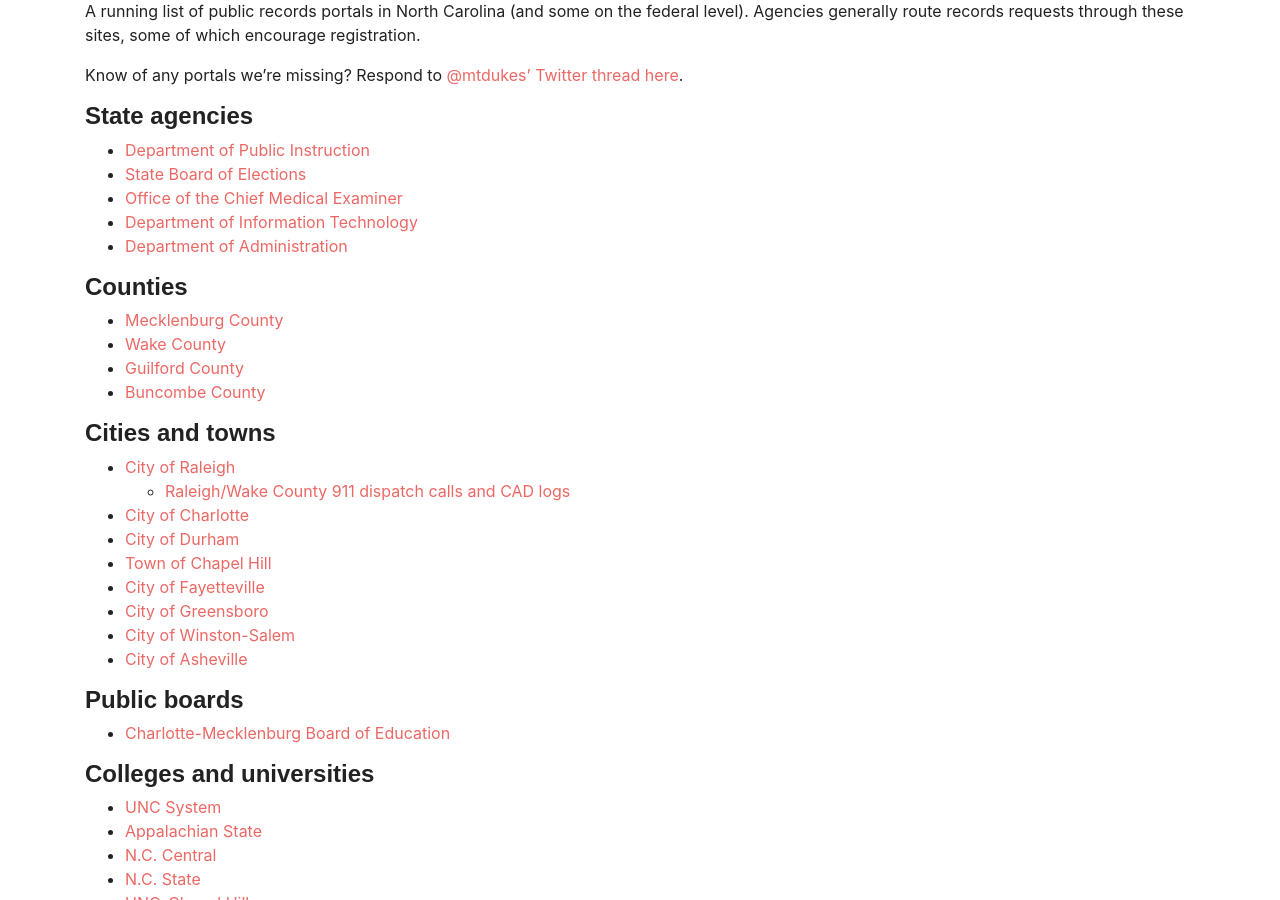
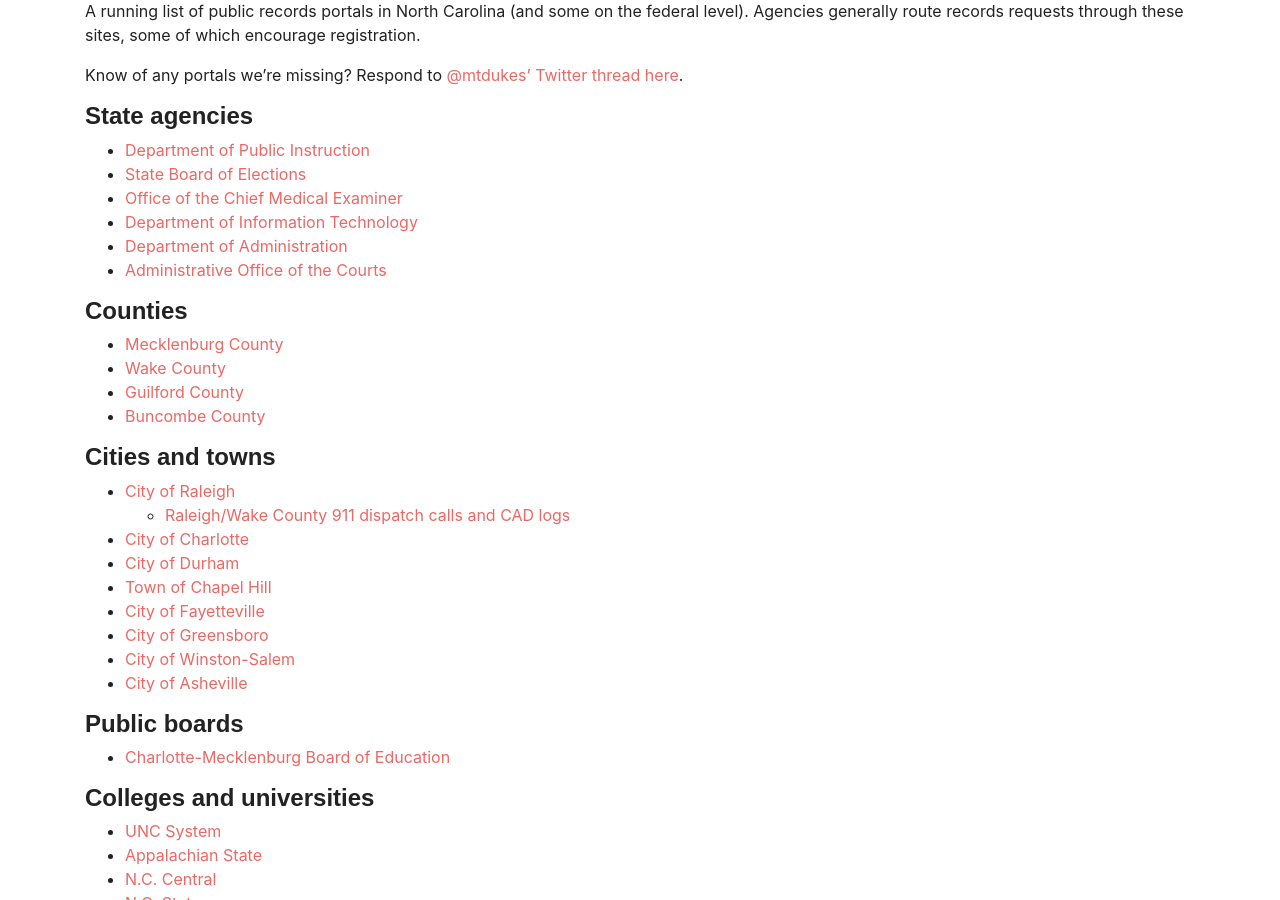
Before and after one commit to mtdukes/data-journalism-lab, a Jekyll site: the page built from _pages/public_records.md, in a window 1280 px wide and 900 px high, scrolled down 704 px. Built offline with Jekyll 4.4.1, drawn with Linux system fonts in a browser that asks for light colours; some web fonts are replaced.

Commit message:
adding aoc portal

```diff
--- a/_pages/public_records.md
+++ b/_pages/public_records.md
@@ -33,6 +33,7 @@
 * [Office of the Chief Medical Examiner](https://www.ocme.dhhs.nc.gov/docrequest.asp)
 * [Department of Information Technology](https://it.nc.gov/contact/public-records-requests/public-record-request-form)
 * [Department of Administration](https://forms.office.com/pages/responsepage.aspx?id=3IF2etC5mkSFw-zCbNftGV6z5aT2oV9HiNK6Oi04PhpUMDJCTElLVThBSDVYS0pCNlpMM1FTM09CSyQlQCN0PWcu)
+* [Administrative Office of the Courts](https://www.nccourts.gov/public-records-request)
 
 #### Counties
 
```
